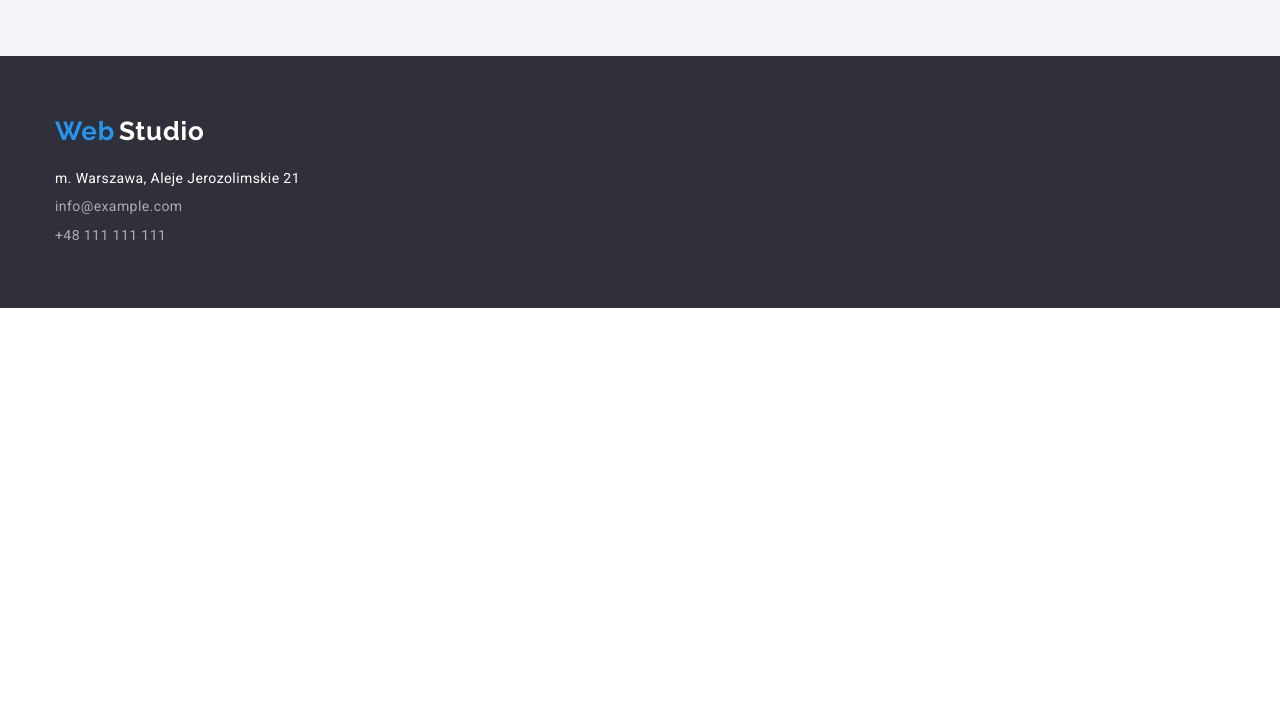
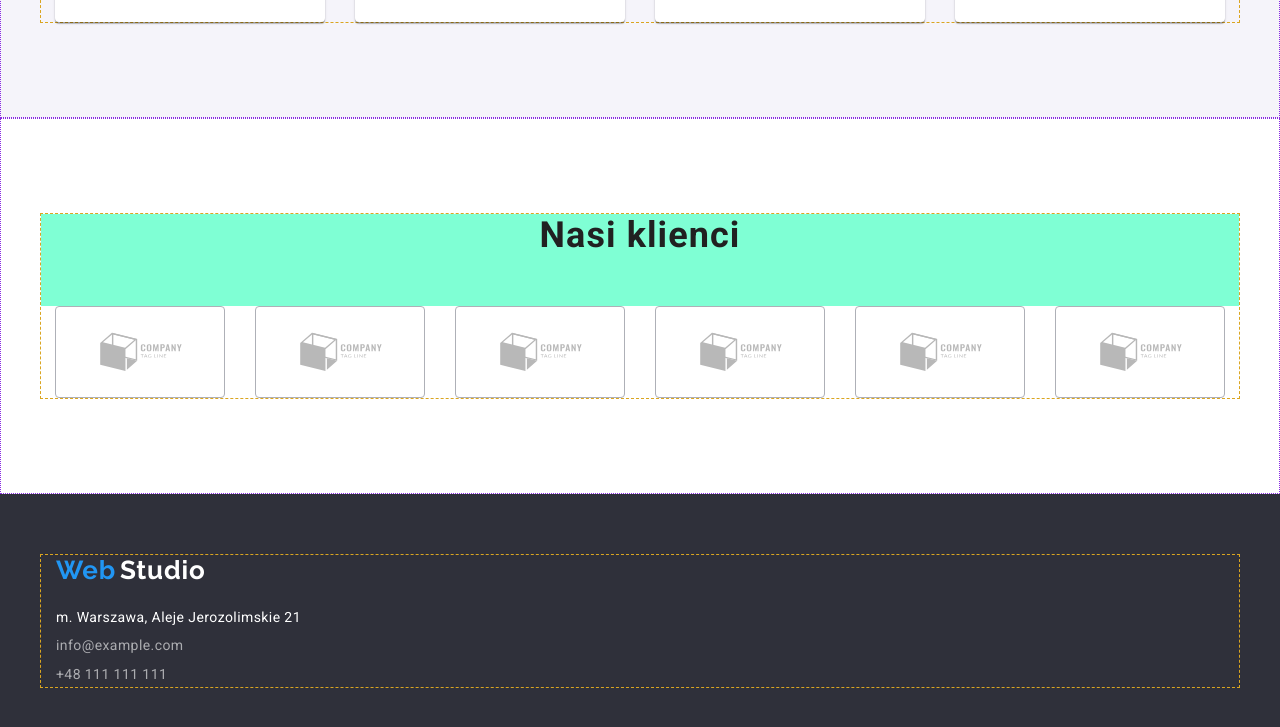
Before and after one commit to IrekBaranski/goit-markup-hw-04, a plain HTML site: page index.html in a window 1280 px wide. Shown: the part 2007-2734 px from the top of the page. Before the commit the page ends 2315 px from the top, so only its background shows below. Drawn offline with Linux system fonts and the light colour scheme.

Commit message:
adding icons.svg

```diff
--- a/css/styles.css
+++ b/css/styles.css
@@ -77,13 +77,26 @@ p {
 .section {
     padding-top: 94px;
     padding-bottom: 94px;
-    /*border: 1px dotted blueviolet;*/
+    border: 1px dotted blueviolet;
+
+}
+.section__title {
+    font-size: 36px;
+    font-weight: 700;
+    line-height: 1.17;
+    letter-spacing: 0.03em;
+    text-align: center;
+    padding-bottom: 50px;
+    background-color: aquamarine;
+}
+.section #our-klient {
+    padding-bottom: 87px;
 }
 .container {
     width: 1200px;
     margin-right: auto;
     margin-left: auto;
-    /*border: 1px dashed goldenrod;*/
+    border: 1px dashed goldenrod;
 }
 .link {
     text-decoration: none;
@@ -93,7 +106,9 @@ p {
 .link:focus {color: var(--brand-color-blue);
 }
 
-
+.icon:hover {
+    fill: var(--brand-color-blue);
+}
 /* ----- ------------------------------ ----- */
 /* ----- header & menu global styles    ----- */
 /* ----- ------------------------------ ----- */
@@ -307,14 +322,7 @@ p {
     height: 294px;
     margin: 0px;
 }
-.gallery__name {
 
-    font-size: 36px;
-    font-weight: 700;
-    line-height: 1.17;
-    letter-spacing: 0.03em;
-    text-align: center;
-}
 .section-team--bg-color {background-color: var(--second-bg-color-white);
 }
 .section-team__name {
@@ -367,6 +375,20 @@ p {
 
     color: var(--second-color-dark-grey);
 }
+.collection {
+    display: flex;
+    justify-content: center;
+    gap: 30px;
+
+    list-style: none;
+}
+.collection__item {
+    width: 170px;
+    height: 92px;
+    border: 1px solid var(--svg-color-lgrey);
+    border-radius: 4px;
+}
+.icon {fill: var(--svg-color-lgrey);}
 
 /* ----- ------------------------------ ----- */
 /* ----- portfolio page specyfic styles ----- */
--- a/index.html
+++ b/index.html
@@ -92,7 +92,7 @@
             </div>
         </section>
         <div class="container">
-            <h2 class="gallery__name">Czym się zajmujemy</h2>
+            <h2 class="section__title">Czym się zajmujemy</h2>
             <section class="section--short-padding-top">
                 <ul class="gallery">
                     <li>
@@ -124,7 +124,7 @@
         </div>
         <section class="section-team--bg-color section">
             <div class="container">
-                <h2 class="section-team__name">Nasz zespół</h2>
+                <h2 class="section__title">Nasz zespół</h2>
                 <ul class="team-cards">
                     <li>
                         <figure class="team-card">
@@ -177,6 +177,60 @@
                 </ul>
             </div>
         </section>
+        <section id="our-klient" class="section">
+            <div class="container">
+                <h2 class="section__title">Nasi klienci</h2>
+                <ul class="collection">
+                    <li>
+                        <figure class="collection__item">
+                            <svg class="icon" width="170" height="92">
+                                <use href="./images/icons-optimalized.svg#icon-Logo-company-tagline2"></use>
+                            </svg>
+                        </figure>
+                    </li>
+                    <li>
+                        <figure class="collection__item">
+                            <svg class="icon" width="170" height="92">
+                                <use href="./images/icons-optimalized.svg#icon-Logo-company-tagline2"></use>
+                            </svg>
+                        </figure>
+                    </li>
+                    <li>
+                        <figure class="collection__item">
+                            <svg class="icon" width="170" height="92">
+                                <use href="./images/icons-optimalized.svg#icon-Logo-company-tagline2"></use>
+                            </svg>
+                        </figure>
+                    </li>
+                    <li>
+                        <figure class="collection__item">
+                            <svg class="icon" width="170" height="92">
+                                <use href="./images/icons-optimalized.svg#icon-Logo-company-tagline2"></use>
+                            </svg>
+                        </figure>
+                    </li>
+                    <li>
+                        <figure class="collection__item">
+                            <svg class="icon" width="170" height="92">
+                                <use href="./images/icons-optimalized.svg#icon-Logo-company-tagline2"></use>
+                            </svg>
+                        </figure>
+                    </li>
+                    <li>
+                        <figure class="collection__item">
+                            <svg class="icon" width="170" height="92">
+                                <use href="./images/icons-optimalized.svg#icon-Logo-company-tagline2"></use>
+                            </svg>
+                        </figure>
+                    </li>
+
+
+                </ul>
+
+
+
+            </div>
+        </section>
     </main>
 
     <footer class="footer">
```
